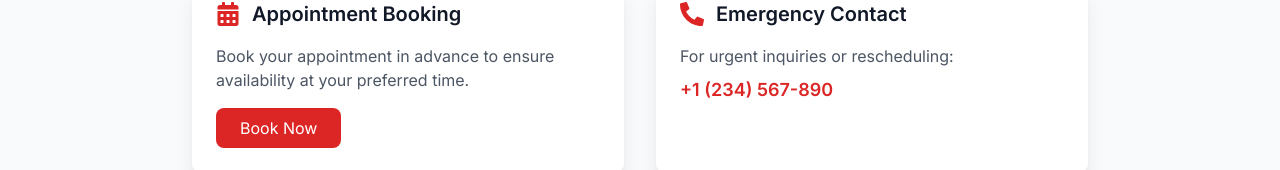
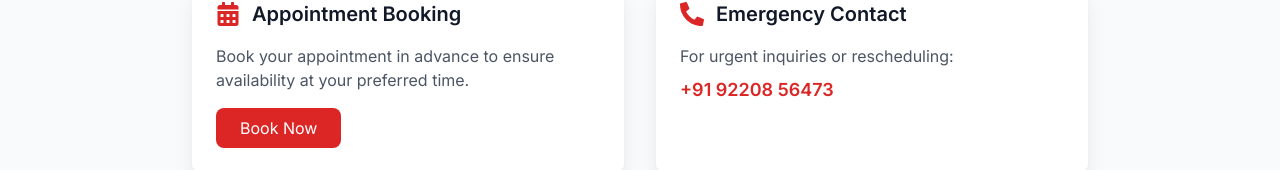
Before and after one commit to harshvats0001/physiaura, a Next.js app: page /timings in a window 1280 px wide. Shown: the part 732-902 px from the top of the page. Built offline with nearby package versions, Linux system fonts and the light colour scheme.

Commit message:
Update page.tsx

```diff
--- a/src/app/timings/page.tsx
+++ b/src/app/timings/page.tsx
@@ -116,7 +116,7 @@ const TimingsPage = () => {
               href="tel: +91 92208 56473"
               className="text-lg font-semibold text-red-600 hover:text-red-700"
             >
-              +1 (234) 567-890
+              +91 92208 56473
             </a>
           </motion.div>
         </div>
```
